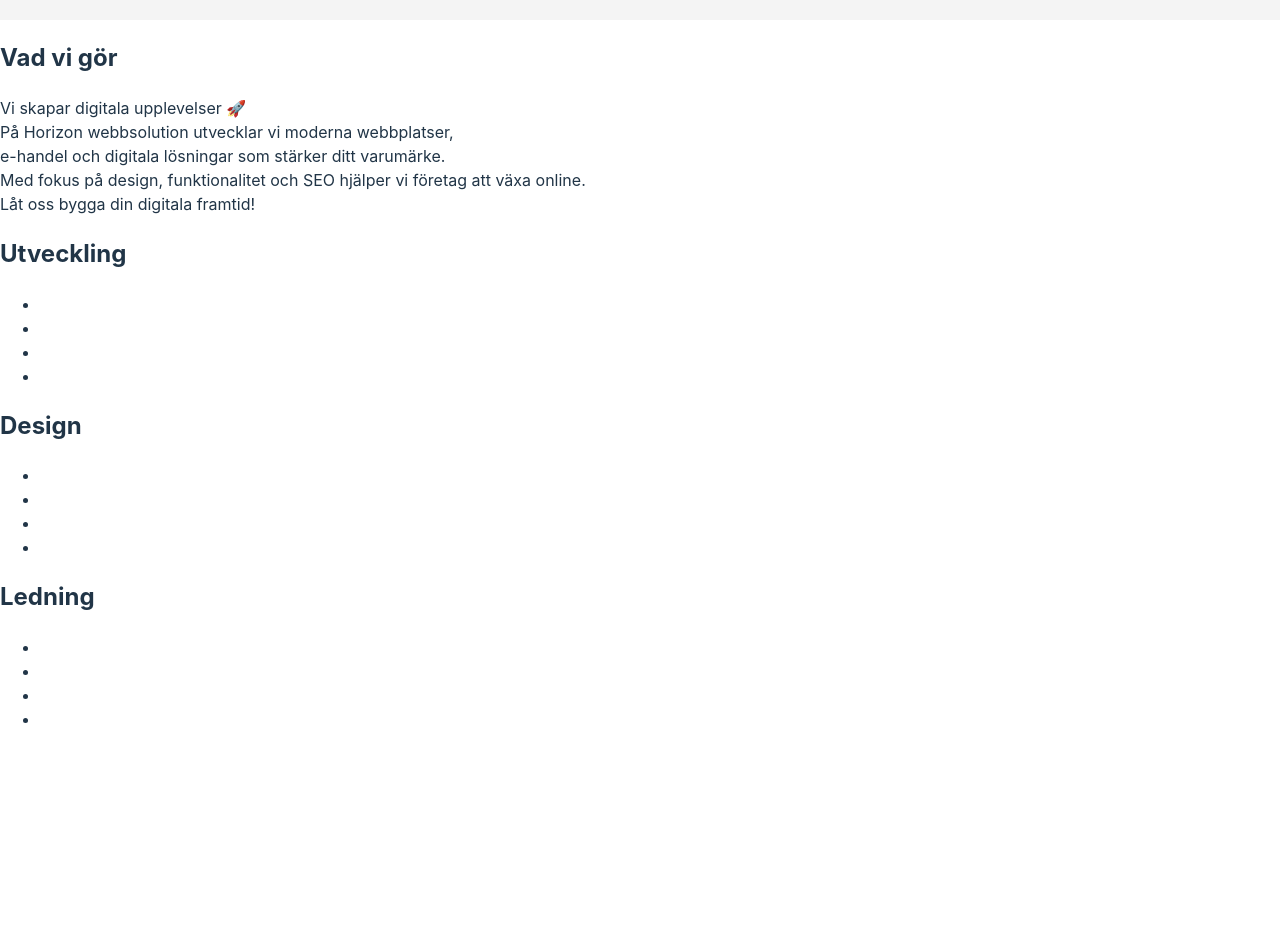
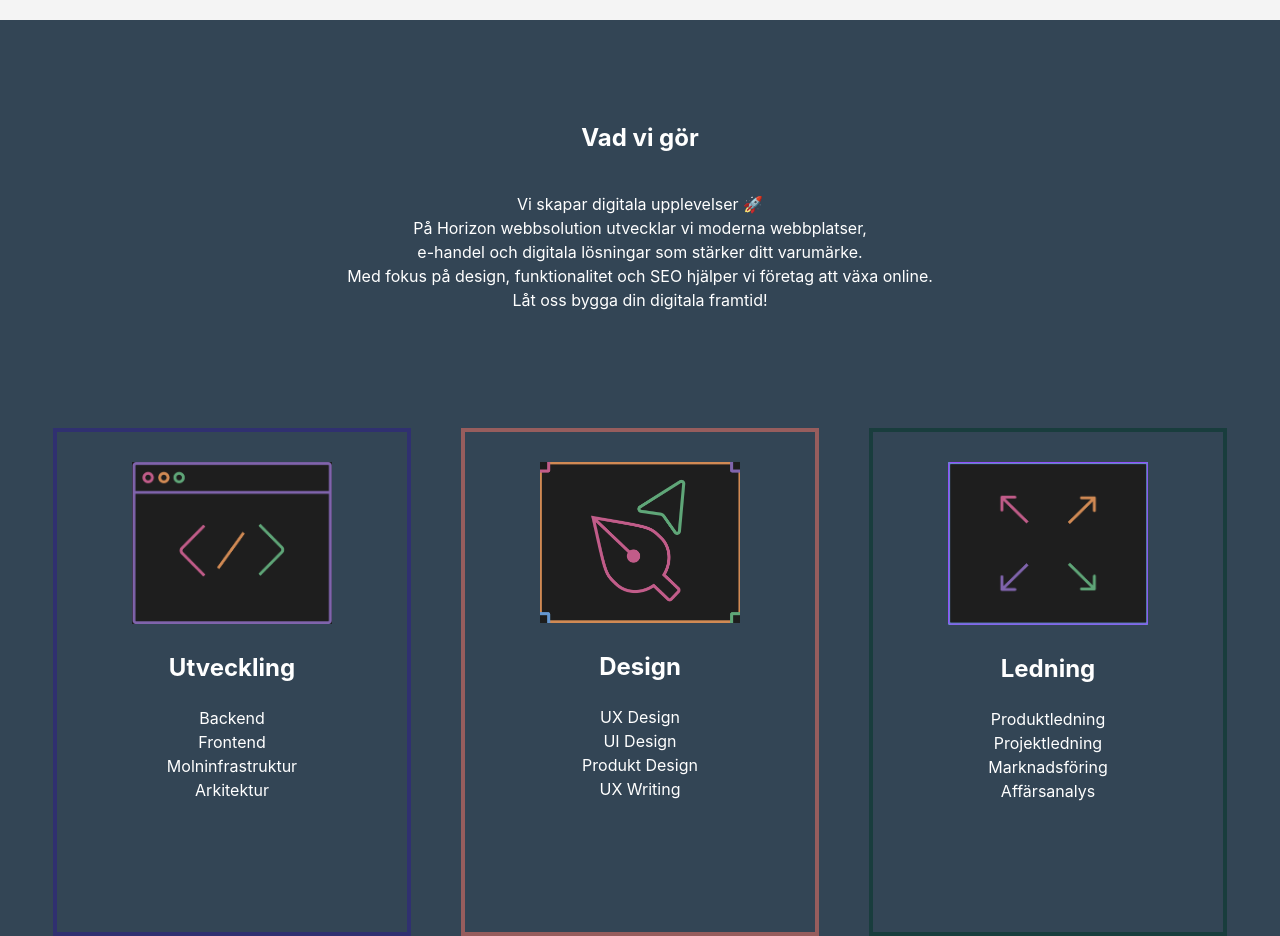
Before and after one commit to antebrinken/webbyra, a website built with Vite: page webb/index.html in a window 1280 px wide. Shown: the part 1620-2556 px from the top of the page. Before the commit the page ends 2351 px from the top, so only its background shows below. Built offline with nearby package versions, Linux system fonts and the light colour scheme.

Commit message:
Har gjort klart HTML för landningssidan. Behöver lite mer CSS bara.

```diff
--- a/webb/index.html
+++ b/webb/index.html
@@ -29,13 +29,15 @@
         behöver <br />
         en modern företagswebb, e-handel eller en specialanpassad lösning
         hjälper vi dig från idé till färdig produkt. <br />
+      </p>
+      <p>
         🔹 Webbutveckling | 🔹 Design | 🔹 SEO & Digital Marknadsföring <br />
         Låt oss ta din digitala närvaro till nästa nivå – kontakta oss idag!
       </p>
     </section>
 
     <section class="section2">
-      <h2>Vad vi gör</h2>
+      <h2 class="sektion2-h2">Vad vi gör</h2>
       <p>
         Vi skapar digitala upplevelser 🚀 <br />
 
@@ -46,32 +48,35 @@
         Låt oss bygga din digitala framtid!
       </p>
 
-      <div class="container">
-        <div>
+      <div class="div-containers">
+        <div class="container1">
+          <img src="img/Screenshot 2025-02-04 at 15.45.19.png" alt="" />
           <h2>Utveckling</h2>
           <ul>
-            <li></li>
-            <li></li>
-            <li></li>
-            <li></li>
+            <li>Backend</li>
+            <li>Frontend</li>
+            <li>Molninfrastruktur</li>
+            <li>Arkitektur</li>
           </ul>
         </div>
-        <div>
+        <div class="container2">
+          <img src="img/Screenshot 2025-02-04 at 15.46.57.png" alt="" />
           <h2>Design</h2>
           <ul>
-            <li></li>
-            <li></li>
-            <li></li>
-            <li></li>
+            <li>UX Design</li>
+            <li>UI Design</li>
+            <li>Produkt Design</li>
+            <li>UX Writing</li>
           </ul>
         </div>
-        <div>
+        <div class="container3">
+          <img src="img/Screenshot 2025-02-04 at 15.45.47.png" alt="" />
           <h2>Ledning</h2>
           <ul>
-            <li></li>
-            <li></li>
-            <li></li>
-            <li></li>
+            <li>Produktledning</li>
+            <li>Projektledning</li>
+            <li>Marknadsföring</li>
+            <li>Affärsanalys</li>
           </ul>
         </div>
       </div>
--- a/webb/src/style.css
+++ b/webb/src/style.css
@@ -61,6 +61,81 @@
   padding: 20px;
 }
 
+.section2 {
+  color: white;
+  background-color: #334555;
+  display: flex;
+  flex-direction: column;
+  justify-content: center;
+  align-items: center;
+  text-align: center;
+}
+
+.sektion2-h2 {
+  margin-top: 100px;
+}
+
+.div-containers {
+  display: grid;
+  grid-template-columns: 1fr 1fr 1fr;
+  justify-content: center;
+  align-items: center;
+  gap: 50px;
+  margin-top: 100px;
+  margin-bottom: 100px;
+}
+
+.container1 {
+  border: 4px solid rgb(48, 48, 112);
+  width: 350px;
+  height: 500px;
+}
+
+.container2 {
+  border: 4px solid #975d5d;
+  width: 350px;
+  height: 500px;
+}
+
+.container3 {
+  border: 4px solid #193d3d;
+  width: 350px;
+  height: 500px;
+}
+
+.container1 ul {
+  list-style-type: none;
+  display: flex;
+  flex-direction: column;
+  justify-content: center;
+  align-items: center;
+
+  padding: 0;
+}
+
+.container2 ul {
+  list-style-type: none;
+  display: flex;
+  flex-direction: column;
+  justify-content: center;
+  align-items: center;
+  padding: 0;
+}
+
+.container3 ul {
+  list-style-type: none;
+  display: flex;
+  flex-direction: column;
+  justify-content: center;
+  align-items: center;
+  padding: 0;
+}
+
+img {
+  width: 200px;
+  margin-top: 30px;
+}
+
 .a {
   font-weight: 500;
   color: #646cff;
```
Also changed, not shown: WW_3.webp (added), webb/img/Screenshot 2025-02-04 at 15.45.19.png (added), webb/img/Screenshot 2025-02-04 at 15.45.47.png (added), webb/img/Screenshot 2025-02-04 at 15.46.57.png (added), 1 other file.
